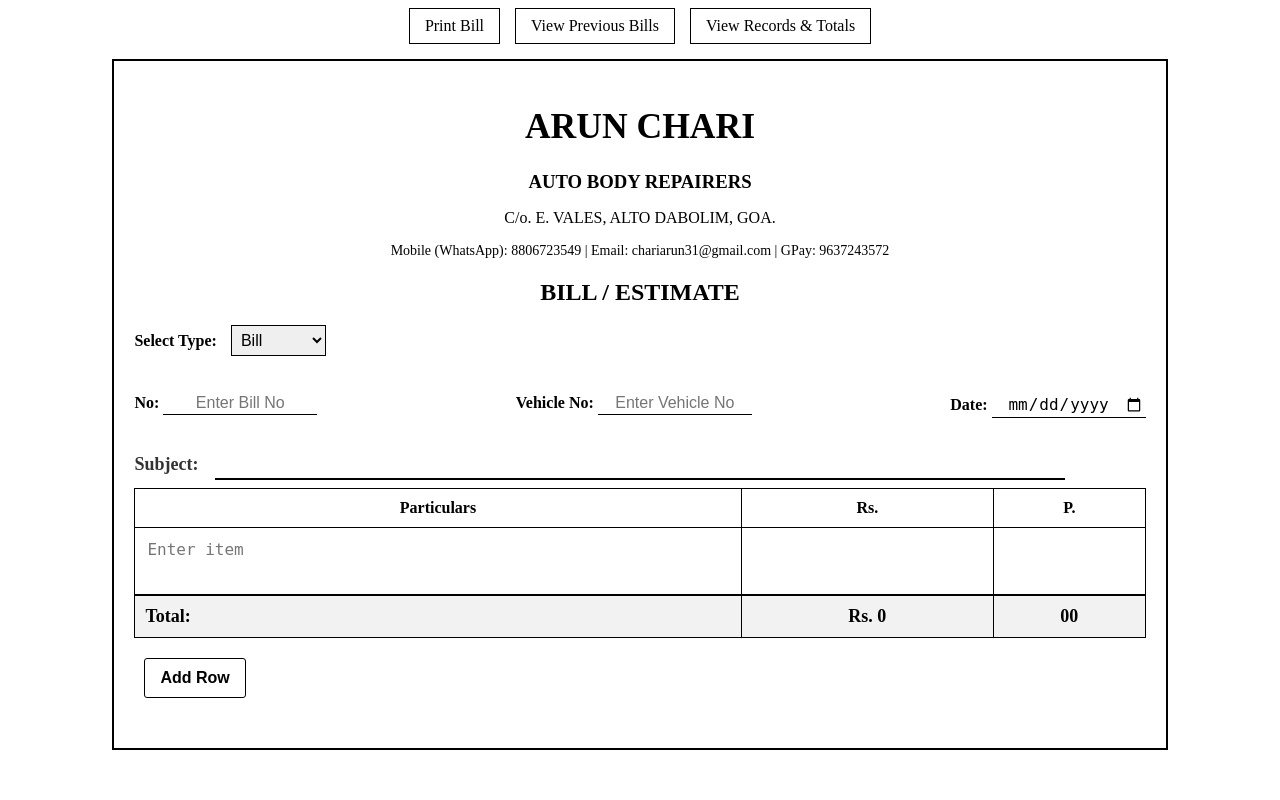
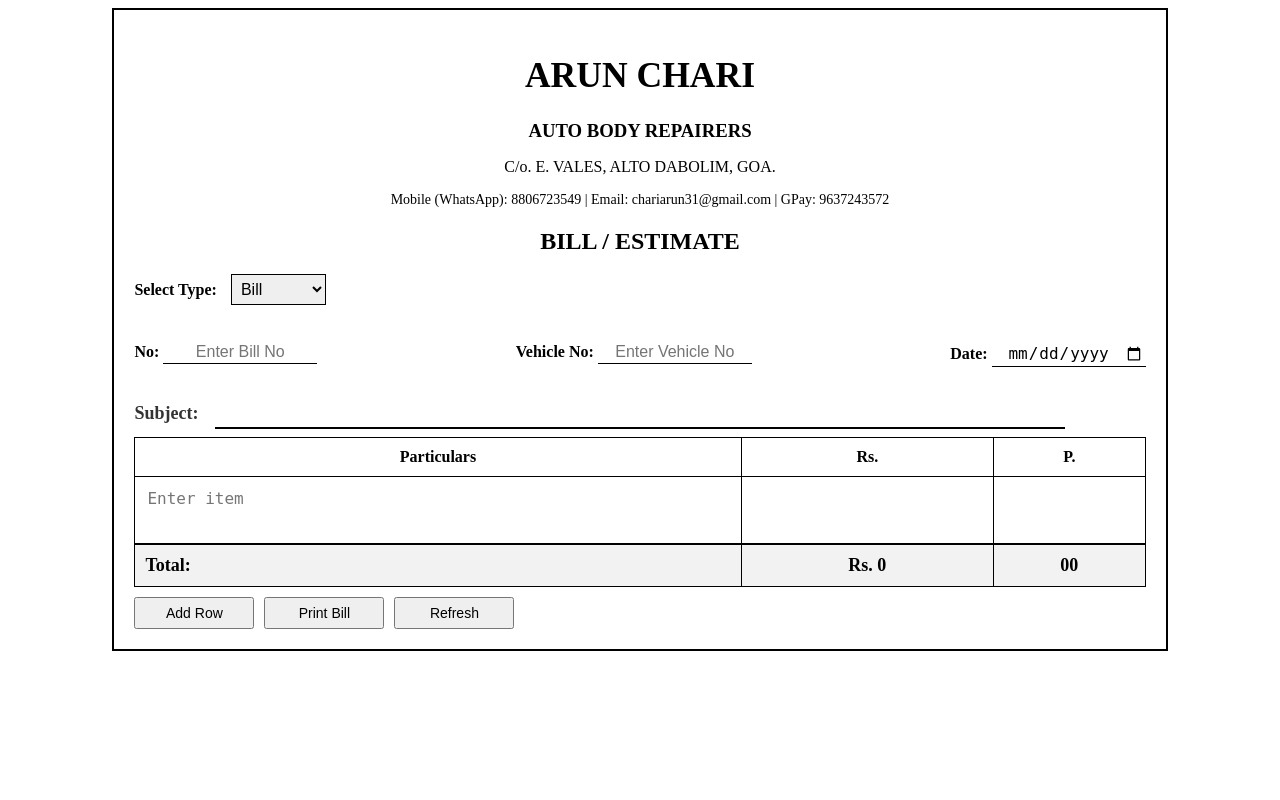
Before and after one commit to aavichari24/Bill_estimate_project, a Flask app: page / in a window 1280 px wide. Run offline with Flask 3, Linux system fonts and the light colour scheme.

Commit message:
Update index.html

```diff
--- a/templates/index.html
+++ b/templates/index.html
@@ -12,23 +12,35 @@
 
     <link rel="stylesheet" href="{{ url_for('static', filename='style.css') }}">
 
+    <style>
+
+        .button-group {
+
+            display: flex;
+
+            justify-content: start;
+
+            gap: 10px;
+
+            margin-top: 10px;
+
+        }
+
+
+
+        .small-btn {
+
+            padding: 6px 12px;
+
+            font-size: 14px;
+
+        }
+
+    </style>
+
 </head>
 
 <body>
-
-
-
-    <!-- Navigation Bar -->
-
-    <nav class="navbar">
-
-        <button onclick="printBill()">Print Bill</button>
-
-        <button onclick="viewPreviousBills()" id="mybutton">View Previous Bills</button>
-
-        <button onclick="viewRecords()" id="mybutton1">View Records & Totals</button>
-
-    </nav>
 
 
 
@@ -42,9 +54,11 @@
 
             <p id="add">C/o. E. VALES, ALTO DABOLIM, GOA.</p>
 
-            <p class="contact-info">Mobile (WhatsApp): 8806723549 | Email: chariarun31@gmail.com | GPay: 9637243572</p>
+            <p class="contact-info">
 
+                Mobile (WhatsApp): 8806723549 | Email: chariarun31@gmail.com | GPay: 9637243572
 
+            </p>
 
 
 
@@ -142,31 +156,25 @@
 
 
 
-                <div class="add-row-container">
+                <!-- Buttons Section -->
 
-                    <button class="add-row-btn" onclick="addRow()">Add Row</button>
+                <div class="button-container">
+
+                    <div class="button-group">
+
+                        <button class="small-btn" onclick="addRow()">Add Row</button>
+
+                        <button class="small-btn" onclick="printBill()">Print Bill</button>
+
+                        <button class="small-btn" onclick="location.reload()">Refresh</button>
+
+                    </div>
 
                 </div>
 
 
 
-
-
-
-
-                <div class="total">
-
-                    <!--<p id="word"><strong>Payment Mode: <span id="payment_text">Cash</span></strong></p>
-
-                    <p id="word1"><strong>Total: Rs. <span id="total_amount">0</span>. <span id="total_paise">00</span></strong></p>-->
-
-                </div>
-
             </div>
-
-
-
-
 
         </div>
 
@@ -184,13 +192,19 @@
 
             newRow.innerHTML = `
 
-                <td><input type="text" class="particular" placeholder="Enter item"></td>
+                <td><textarea class="particular" placeholder="Enter item"></textarea></td>
 
                 <td><input type="number" class="amount" placeholder="Rs." oninput="calculateTotal()"></td>
 
                 <td><input type="number" class="paise" placeholder="P." oninput="calculateTotal()"></td>
 
             `;
+
+
+
+            // Attach auto-expand function to the new textarea
+
+            newRow.querySelector(".particular").addEventListener("input", autoExpand);
 
         }
 
@@ -236,123 +250,41 @@
 
 
 
-        function viewPreviousBills() {
+        function updateDocumentType() {
 
-            alert("Feature coming soon!");
+            let selectedType = document.getElementById("docType").value;
+
+            document.getElementById("documentType").innerText = selectedType;
 
         }
 
 
 
-        function viewRecords() {
+        function autoExpand(event) {
 
-            alert("Feature coming soon!");
+            event.target.style.height = "auto"; // Reset height
+
+            event.target.style.height = event.target.scrollHeight + "px"; // Expand based on content
 
         }
 
 
 
-        function updatePaymentMethod() {
+        function refreshPage() {
 
-    let paymentMethod = document.getElementById("payment_method").value;
+            location.reload(); // Reloads the page
 
-    document.getElementById("payment_text").innerText = paymentMethod;
-
-}
+        }
 
 
 
-// Function to auto-expand textareas
+        // Attach auto-expand function to existing textareas
 
-function autoExpand(event) {
+        document.querySelectorAll(".particular").forEach(textarea => {
 
-    event.target.style.height = "auto"; // Reset height
+            textarea.addEventListener("input", autoExpand);
 
-    event.target.style.height = event.target.scrollHeight + "px"; // Expand based on content
-
-}
-
-
-
-// Attach event listener to existing Particulars fields
-
-document.querySelectorAll(".particular").forEach(textarea => {
-
-    textarea.addEventListener("input", autoExpand);
-
-});
-
-
-
-// Function to add a new row dynamically
-
-function addRow() {
-
-    let table = document.getElementById("bill-entries");
-
-    let newRow = table.insertRow();
-
-    newRow.innerHTML = `
-
-        <td><textarea class="particular" placeholder="Enter item"></textarea></td>
-
-        <td><input type="number" class="amount" placeholder="Rs." oninput="calculateTotal()"></td>
-
-        <td><input type="number" class="paise" placeholder="P." oninput="calculateTotal()"></td>
-
-    `;
-
-
-
-    // Attach auto-expand function to the new textarea
-
-    newRow.querySelector(".particular").addEventListener("input", autoExpand);
-
-}
-
-
-
-function calculateTotal() {
-
-    let totalRs = 0, totalP = 0;
-
-    document.querySelectorAll(".amount").forEach(input => {
-
-        totalRs += Number(input.value) || 0;
-
-    });
-
-    document.querySelectorAll(".paise").forEach(input => {
-
-        totalP += Number(input.value) || 0;
-
-    });
-
-
-
-    totalRs += Math.floor(totalP / 100);
-
-    totalP = totalP % 100;
-
-
-
-    document.getElementById("total_amount").innerText = totalRs;
-
-    document.getElementById("total_paise").innerText = totalP.toString().padStart(2, '0');
-
-}
-
-
-
-function updateDocumentType() {
-
-    let selectedType = document.getElementById("docType").value;
-
-    document.getElementById("documentType").innerText = selectedType; // Update heading
-
-}
-
-
+        });
 
     </script>
 
```
